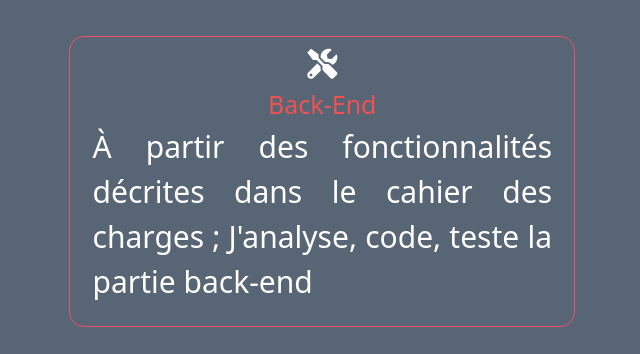
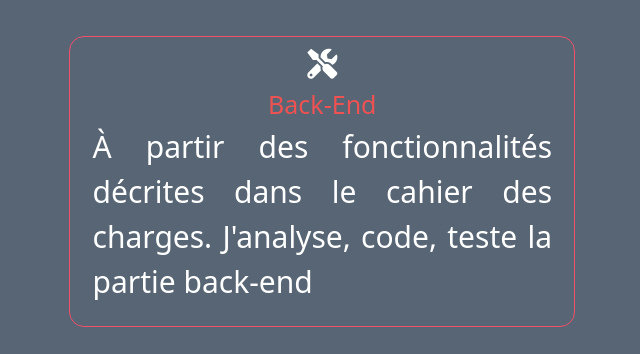
Before and after one commit to Bayekula-hb/hb_portfolio, a website: page index.html in a window 1280 px wide. Shown: the part 1600-1954 px from the top of the page, 640-1280 px from the left. Drawn offline with nearby package versions, Linux system fonts and the light colour scheme; no server answers.

Commit message:
refactor update the text with back-end

```diff
--- a/index.html
+++ b/index.html
@@ -233,7 +233,8 @@
                 <h5 class="card-title">Back-End</h5>
                 <p class="card-text">
                   À partir des fonctionnalités décrites dans le cahier des
-                  charges ; J'analyse, code, teste la partie back-end
+                  charges. J'analyse, code, teste la partie back-end
+
                 </p>
               </div>
             </div>
```
